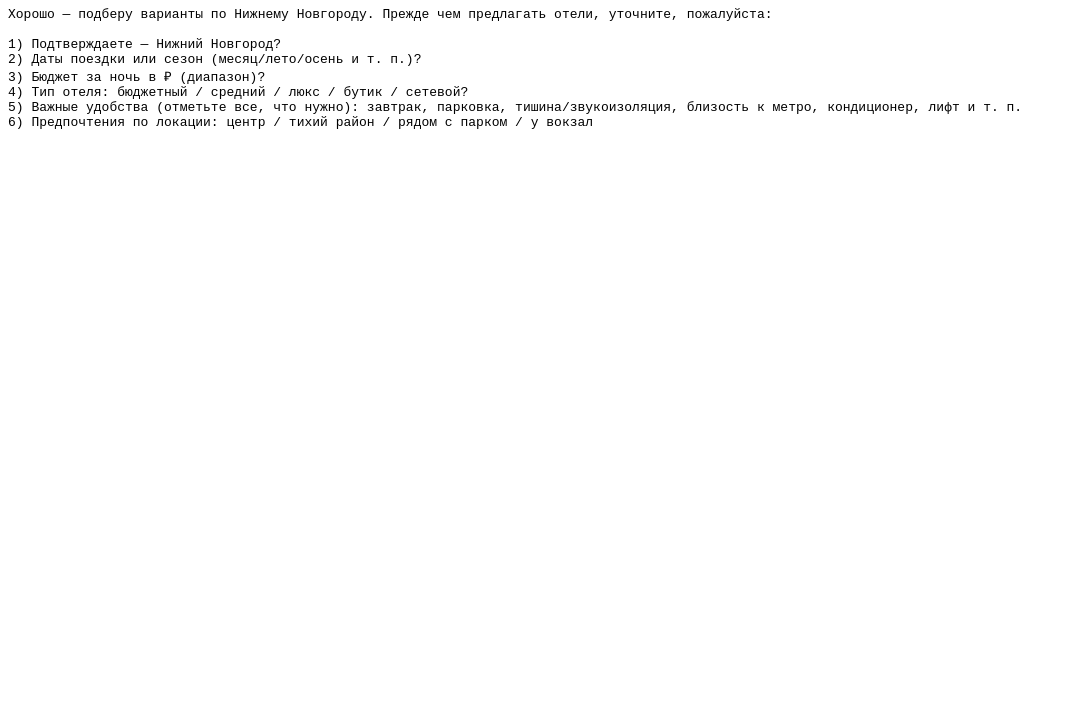
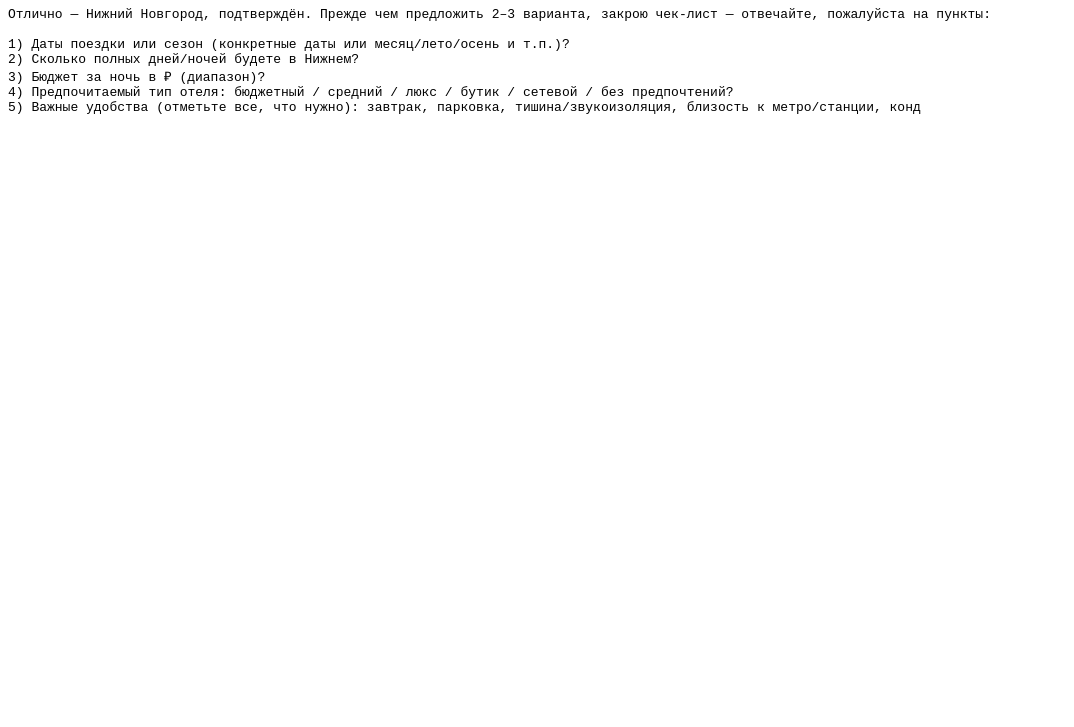
Before and after one commit to elenasoldatova1547-svg/Jornes, a plain HTML site: page 1.html in a window 1280 px wide. Shown: the part 73-800 px from the top of the page, without its empty margins (0-1074 px from the left). Drawn offline with Linux system fonts and the light colour scheme.

```diff
--- a/1.html
+++ b/1.html
@@ -1,8 +1,7 @@
-<!DOCTYPE html><html><body><h1>Generation Error</h1><pre>Хорошо — подберу варианты по Нижнему Новгороду. Прежде чем предлагать отели, уточните, пожалуйста:
+<!DOCTYPE html><html><body><h1>Generation Error</h1><pre>Отлично — Нижний Новгород, подтверждён. Прежде чем предложить 2–3 варианта, закрою чек‑лист — отвечайте, пожалуйста на пункты:
 
-1) Подтверждаете — Нижний Новгород?
-2) Даты поездки или сезон (месяц/лето/осень и т. п.)?
+1) Даты поездки или сезон (конкретные даты или месяц/лето/осень и т.п.)?
+2) Сколько полных дней/ночей будете в Нижнем?
 3) Бюджет за ночь в ₽ (диапазон)?
-4) Тип отеля: бюджетный / средний / люкс / бутик / сетевой?
-5) Важные удобства (отметьте все, что нужно): завтрак, парковка, тишина/звукоизоляция, близость к метро, кондиционер, лифт и т. п.
-6) Предпочтения по локации: центр / тихий район / рядом с парком / у вокзал</pre></body></html>
+4) Предпочитаемый тип отеля: бюджетный / средний / люкс / бутик / сетевой / без предпочтений?
+5) Важные удобства (отметьте все, что нужно): завтрак, парковка, тишина/звукоизоляция, близость к метро/станции, конд</pre></body></html>
```
